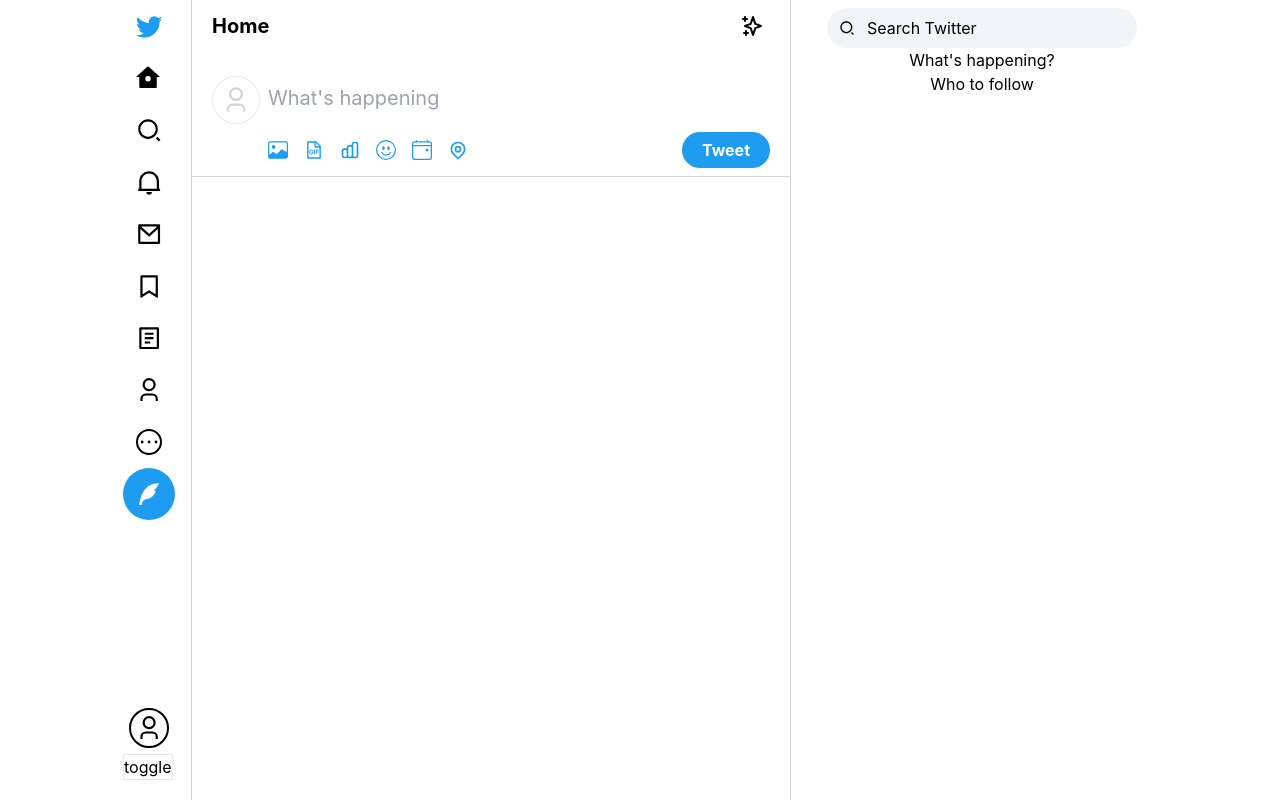
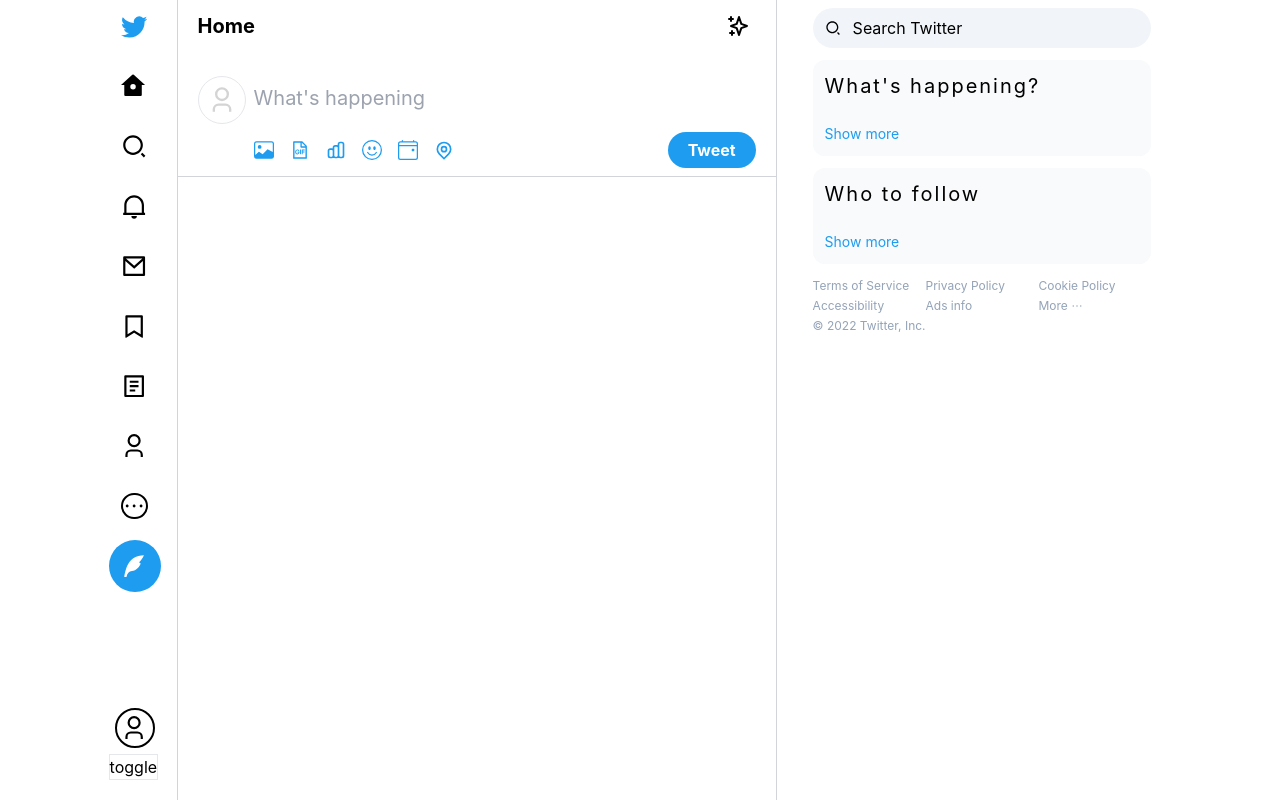
Before and after one commit to goatzin/clone-twitter, a Next.js app: page /home in a window 1280 px wide. Built offline with nearby package versions, Linux system fonts and the light colour scheme.

Commit message:
updated files

```diff
--- a/components/cards.tsx
+++ b/components/cards.tsx
@@ -1,19 +1,76 @@
-import React from 'react'
+import React, { useContext } from 'react'
+import Link from 'next/link'
+import { darkTheme, lightTheme } from '../libs/colors'
+import { ThemeContext } from '../utils/theme'
 
 // What'happening card
 export const HCard = () => {
+  const { backgroundTheme, colorTheme } = useContext(ThemeContext)
   return (
-    <div className=''>
-      What's happening?
+    <div className={`w-full min-h-min rounded-xl ${backgroundTheme === 'light' ? 'bg-slate-50' : 'brightness-125'} flex flex-col mt-3`} style={{
+      color: backgroundTheme === 'light'
+        ? lightTheme.text
+        : darkTheme.text,
+      background: backgroundTheme === 'dark'
+        ? darkTheme.background
+        : backgroundTheme === 'black'
+          ? '#000'
+          : ''
+    }}>
+      <h2 className='text-xl tracking-widest p-3'>
+        What's happening?
+      </h2>
+      <div></div>
+      <Link href=''>
+        <a className={`text-sm p-3 rounded-br-xl rounded-bl-xl ${backgroundTheme === 'light' ? 'bg-slate-50 hover:brightness-95' : 'hover:brightness-110'} duration-300`}
+          style={{
+            color: colorTheme,
+            background: backgroundTheme === 'dark'
+              ? darkTheme.background
+              : backgroundTheme === 'black'
+                ? '#000'
+                : ''
+          }}
+        >
+          Show more
+        </a>
+      </Link>
     </div>
   )
 }
 
 // Who to follow card
 export const FCard = () => {
+  const { backgroundTheme, colorTheme } = useContext(ThemeContext)
   return (
-    <div className=''>
-      Who to follow
+    <div className={`w-full min-h--min rounded-xl flex flex-col ${backgroundTheme === 'light' ? 'bg-slate-50' : 'brightness-125'} m-3`} style={{
+      color: backgroundTheme === 'light'
+        ? lightTheme.text
+        : darkTheme.text,
+      background: backgroundTheme === 'dark'
+        ? darkTheme.background
+        : backgroundTheme === 'black'
+          ? '#000'
+          : ''
+    }}>
+      <h2 className='text-xl tracking-widest p-3'>
+        Who to follow
+      </h2>
+      <div></div>
+      <Link href=''>
+        <a className={`text-sm p-3 rounded-br-xl rounded-bl-xl ${backgroundTheme === 'light' ? 'bg-slate-50 hover:brightness-95' : 'hover:brightness-110'} duration-300`}
+          style={{
+            color: colorTheme,
+            background: backgroundTheme === 'dark'
+              ? darkTheme.background
+              : backgroundTheme === 'black'
+                ? '#000'
+                : ''
+          }}
+        >
+          Show more
+        </a>
+      </Link>
     </div>
   )
 }
--- a/components/sidebar-column.tsx
+++ b/components/sidebar-column.tsx
@@ -1,6 +1,7 @@
 import React from 'react'
 import { FCard, HCard } from './cards'
 import SearchBar from './search-bar'
+import SidebarFooter from './sidebar-footer'
 
 interface Props {
   searchBar: boolean
@@ -14,6 +15,7 @@
       {searchBar && <SearchBar />}
       {hCard && <HCard />}
       {fCard && <FCard />}
+      <SidebarFooter />
     </div>
   )
 }
--- /dev/null
+++ b/components/sidebar-footer.tsx
@@ -0,0 +1,32 @@
+import React from 'react'
+import Link from 'next/link'
+import { RiMoreLine } from 'react-icons/ri'
+
+const SidebarFooter = () => (
+  <div className='min-w-full grid grid-cols-2 xl:grid-cols-3 text-slate-400 text-xs leading-5'>
+    <Link href=''>
+      <a className='hover:underline'>Terms of Service</a>
+    </Link>
+    <Link href=''>
+      <a className='hover:underline'>Privacy Policy</a>
+    </Link>
+    <Link href=''>
+      <a className='hover:underline'>Cookie Policy</a>
+    </Link>
+    <Link href=''>
+      <a className='hover:underline'>Accessibility</a>
+    </Link>
+    <Link href=''>
+      <a className='hover:underline'>Ads info</a>
+    </Link>
+    <Link href=''>
+      <a className='hover:underline flex items-center'>
+        More&nbsp;
+        <RiMoreLine />
+      </a>
+    </Link>
+    <span>&#169; 2022 Twitter, Inc.</span>
+  </div>
+)
+
+export default SidebarFooter
--- a/components/tab-bar.tsx
+++ b/components/tab-bar.tsx
@@ -34,9 +34,9 @@
       <ul className='flex flex-col items-center justify-between min-h-screen w-17' style={{
         color: backgroundTheme === 'light' ? lightTheme.icon : darkTheme.icon,
       }}>
-        <li className='flex flex-col w-max items-center'>
+        <li className='flex flex-col w-max items-center min-h-min'>
           <Link href='/home'>
-            <a className={`w-outsideIcon h-outsideIcon flex items-center justify-center rounded-full ${backgroundTheme === 'light' ? 'hover:bg-blue-100' : 'hover:brightness-75'} duration-300`} style={{
+            <a className={`tall:mb-2 w-outsideIcon h-outsideIcon flex items-center justify-center rounded-full ${backgroundTheme === 'light' ? 'hover:bg-blue-100' : 'hover:brightness-75'} duration-300`} style={{
               backgroundColor: backgroundTheme === 'dark'
                 ? darkTheme.background
                 : backgroundTheme === 'black'
@@ -49,7 +49,7 @@
             </a>
           </Link>
           <Link href='/home'>
-            <a className='w-outsideIcon h-outsideIcon flex items-center justify-center rounded-full hover:brightness-75 duration-300' style={{
+            <a className='tall:mb-2 w-outsideIcon h-outsideIcon flex items-center justify-center rounded-full hover:brightness-75 duration-300' style={{
               backgroundColor: backgroundTheme === 'light'
                 ? lightTheme.background
                 : backgroundTheme === 'dark'
@@ -63,7 +63,7 @@
             </a>
           </Link>
           <Link href='/explorer'>
-            <a className='w-outsideIcon h-outsideIcon flex items-center justify-center rounded-full hover:brightness-75 duration-300' style={{
+            <a className='tall:mb-2 w-outsideIcon h-outsideIcon flex items-center justify-center rounded-full hover:brightness-75 duration-300' style={{
               backgroundColor: backgroundTheme === 'light'
                 ? lightTheme.background
                 : backgroundTheme === 'dark'
@@ -77,7 +77,7 @@
             </a>
           </Link>
           <Link href='/notifications'>
-            <a className='w-outsideIcon h-outsideIcon flex items-center justify-center rounded-full hover:brightness-75 duration-300' style={{
+            <a className='tall:mb-2 w-outsideIcon h-outsideIcon flex items-center justify-center rounded-full hover:brightness-75 duration-300' style={{
               backgroundColor: backgroundTheme === 'light'
                 ? lightTheme.background
                 : backgroundTheme === 'dark'
@@ -91,7 +91,7 @@
             </a>
           </Link>
           <Link href='/messages'>
-            <a className='w-outsideIcon h-outsideIcon flex items-center justify-center rounded-full hover:brightness-75 duration-300' style={{
+            <a className='tall:mb-2 w-outsideIcon h-outsideIcon flex items-center justify-center rounded-full hover:brightness-75 duration-300' style={{
               backgroundColor: backgroundTheme === 'light'
                 ? lightTheme.background
                 : backgroundTheme === 'dark'
@@ -105,7 +105,7 @@
             </a>
           </Link>
           <Link href='/i/bookmarks'>
-            <a className='w-outsideIcon h-outsideIcon flex items-center justify-center rounded-full hover:brightness-75 duration-300' style={{
+            <a className='hidden short:flex tall:mb-2 w-outsideIcon h-outsideIcon items-center justify-center rounded-full hover:brightness-75 duration-300' style={{
               backgroundColor: backgroundTheme === 'light'
                 ? lightTheme.background
                 : backgroundTheme === 'dark'
@@ -119,7 +119,7 @@
             </a>
           </Link>
           <Link href='/username/lists'>
-            <a className='w-outsideIcon h-outsideIcon flex items-center justify-center rounded-full hover:brightness-75 duration-300' style={{
+            <a className='hidden short:flex tall:mb-2 w-outsideIcon h-outsideIcon items-center justify-center rounded-full hover:brightness-75 duration-300' style={{
               backgroundColor: backgroundTheme === 'light'
                 ? lightTheme.background
                 : backgroundTheme === 'dark'
@@ -133,7 +133,7 @@
             </a>
           </Link>
           <Link href='/username'>
-            <a className='w-outsideIcon h-outsideIcon flex items-center justify-center rounded-full hover:brightness-75 duration-300' style={{
+            <a className='tall:mb-2 w-outsideIcon h-outsideIcon flex items-center justify-center rounded-full hover:brightness-75 duration-300' style={{
               backgroundColor: backgroundTheme === 'light'
                 ? lightTheme.background
                 : backgroundTheme === 'dark'
@@ -146,7 +146,7 @@
               }
             </a>
           </Link>
-          <div className='w-outsideIcon h-outsideIcon flex items-center justify-center rounded-full hover:brightness-75 active:brightness-50 duration-300' style={{
+          <div className='tall:mb-2 w-outsideIcon h-outsideIcon flex items-center justify-center rounded-full hover:brightness-75 active:brightness-50 duration-300' style={{
             backgroundColor: backgroundTheme === 'light'
               ? lightTheme.background
               : backgroundTheme === 'dark'
--- a/tailwind.config.js
+++ b/tailwind.config.js
@@ -5,6 +5,11 @@
   ],
   theme: {
     extend: {
+      screens: {
+        'xl': '1112px',
+        'short': {'raw': '(min-height: 615px)'},
+        'tall': {'raw': '(min-height: 705px)'}
+      },
       height: {
         icon: '26.25px',
         outsideIcon: '52px',
```
